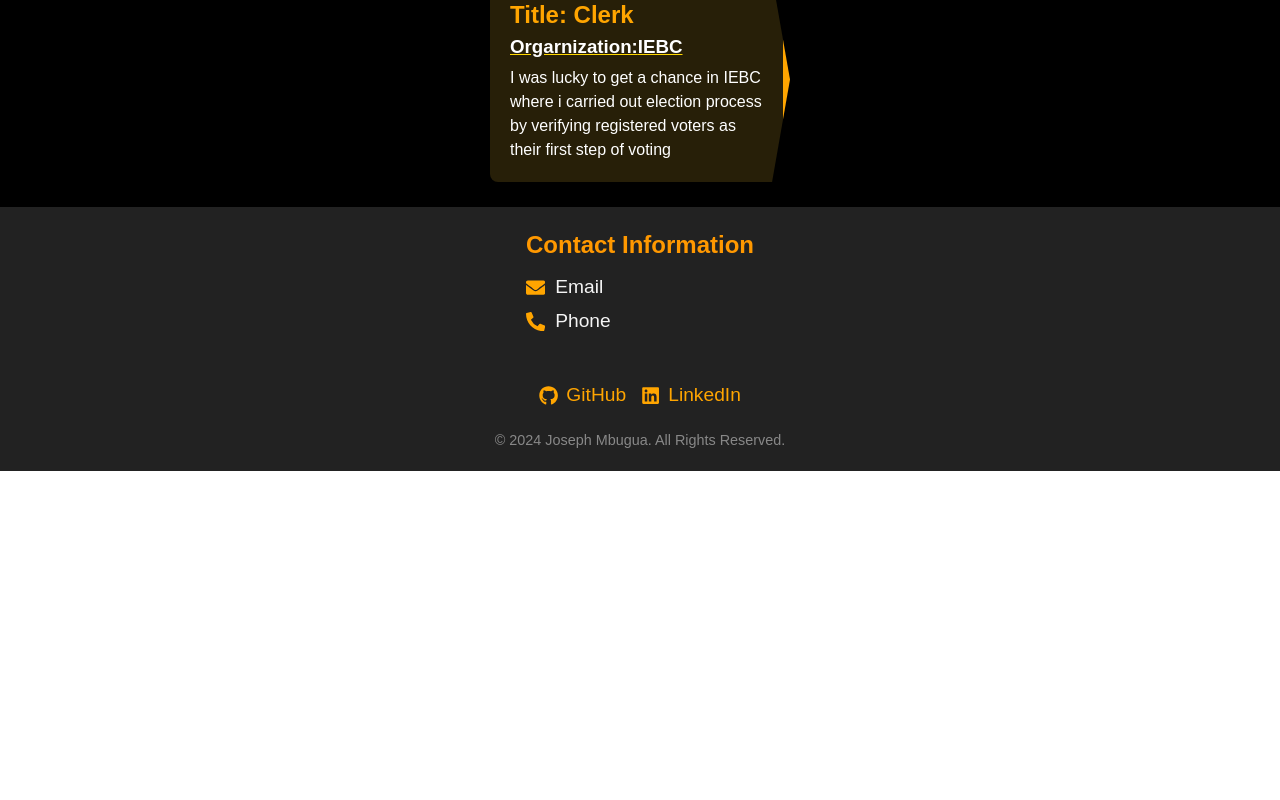
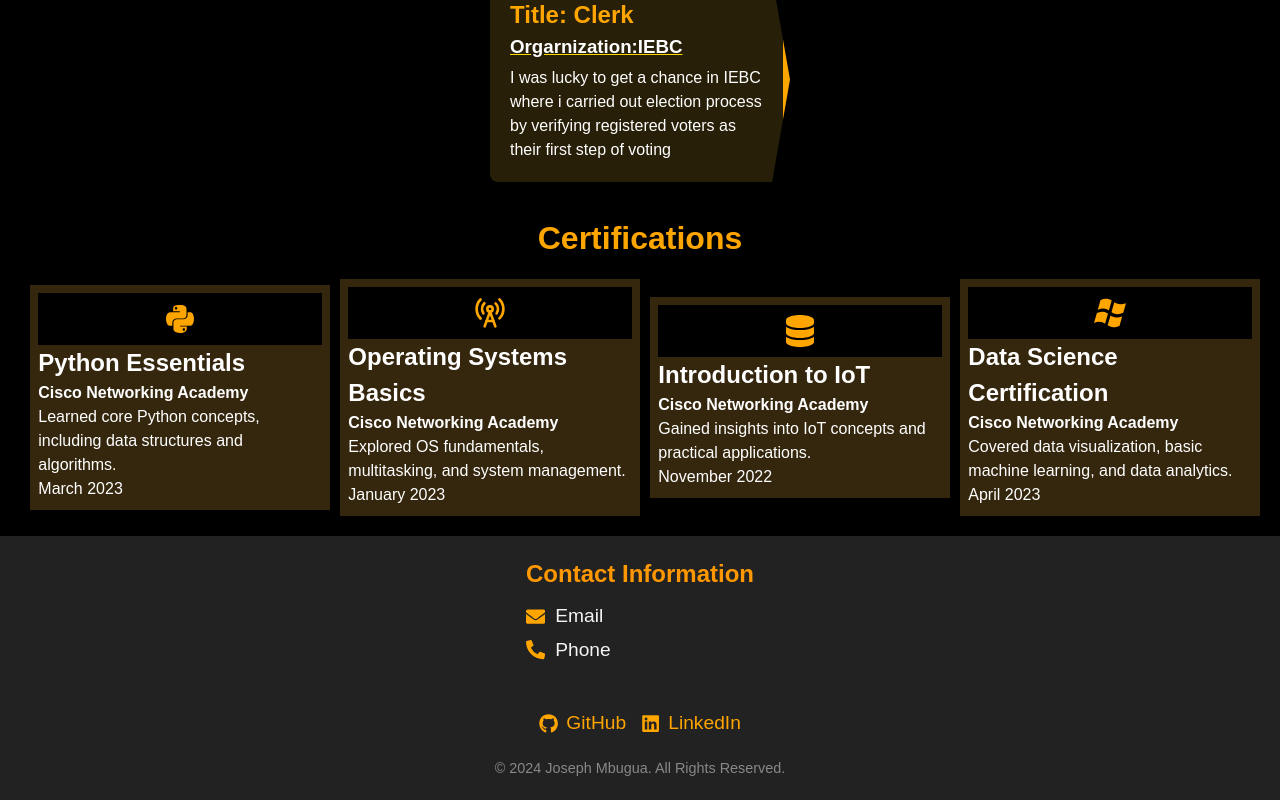
Before and after one commit to Joseh254/Portfolio, a React (Vite) app: page / in a window 1280 px wide. Shown: the part 3009-3809 px from the top of the page. Before the commit the page ends 3480 px from the top, so only its background shows below. Built offline with nearby package versions, Linux system fonts and the light colour scheme.

Commit message:
add cert component

```diff
--- a/package.json
+++ b/package.json
@@ -19,16 +19,20 @@
     "react": "^18.2.0",
     "react-dom": "^18.2.0",
     "react-icons": "^5.4.0",
-    "react-router-dom": "^7.0.2"
+    "react-router-dom": "^7.0.2",
+    "react-slick": "^0.30.2",
+    "slick-carousel": "^1.8.1"
   },
   "devDependencies": {
     "@types/react": "^18.2.66",
     "@types/react-dom": "^18.2.22",
     "@vitejs/plugin-react-swc": "^3.5.0",
+    "css-loader": "^7.1.2",
     "eslint": "^8.57.0",
     "eslint-plugin-react": "^7.34.1",
     "eslint-plugin-react-hooks": "^4.6.0",
     "eslint-plugin-react-refresh": "^0.4.6",
+    "style-loader": "^4.0.0",
     "vite": "^5.2.0"
   }
 }
--- /dev/null
+++ b/src/COMPONENTS/CERTIFICATIONS/Certification.css
@@ -0,0 +1,34 @@
+.certification-section{
+    display: flex;
+    flex-direction: column;
+    align-items: center;
+    background-color: var(--secondary-color);
+}
+.certification-heading{
+    color: var(--primary-color);
+    padding: .7rem;
+}
+.certification-wrapper{
+    display: flex;
+    justify-content: space-around;
+    margin: 1rem;
+    align-items: center;
+    color: var(--white-color);
+    flex-wrap: wrap
+}
+.certification-card{
+    background-color: rgb(53, 39, 14);
+    margin-left: 1rem;
+width: 30rem;
+    padding: .83rem;
+    margin-bottom: 1rem;
+
+}
+.certification-card h1{
+    color: var(--primary-color);
+    display: flex;
+    align-items: center;
+    justify-content: center;
+    padding: 1rem;
+    background-color: var(--secondary-color);
+}
--- /dev/null
+++ b/src/COMPONENTS/CERTIFICATIONS/CertificationCarousel.jsx
@@ -0,0 +1,57 @@
+import React from "react";
+import "./Certification.css";
+import { FaPython } from "react-icons/fa6";
+import { LuRadioTower } from "react-icons/lu";
+import { FaDatabase } from "react-icons/fa6";
+import { ImWindows } from "react-icons/im";
+function Certification() {
+  const certifications = [
+    {
+      icon: <FaPython/>,
+      title: "Python Essentials",
+      organization: "Cisco Networking Academy",
+      date: "March 2023",
+      description: "Learned core Python concepts, including data structures and algorithms.",
+    },
+    {
+      icon:<LuRadioTower/>,
+      title: "Operating Systems Basics",
+      organization: "Cisco Networking Academy",
+      date: "January 2023",
+      description: "Explored OS fundamentals, multitasking, and system management.",
+    },
+    {
+      icon:<FaDatabase/>,
+      title: "Introduction to IoT",
+      organization: "Cisco Networking Academy",
+      date: "November 2022",
+      description: "Gained insights into IoT concepts and practical applications.",
+    },
+    {
+      icon:<ImWindows/>,
+      title: "Data Science Certification",
+      organization: "Cisco Networking Academy",
+      date: "April 2023",
+      description: "Covered data visualization, basic machine learning, and data analytics.",
+    },
+  ];
+
+  return (
+    <div className="certification-section">
+      <h1 className="certification-heading">Certifications</h1>
+      <div className="certification-wrapper">
+        {certifications.map((certification, index) => (
+          <div key={index} className="certification-card">
+            <h1>{certification.icon}</h1>
+            <h2>{certification.title}</h2>
+            <h4>{certification.organization}</h4>
+            <p>{certification.description}</p>
+            <span className="certification-date">{certification.date}</span>
+          </div>
+        ))}
+     </div>
+    </div>
+  );
+}
+
+export default Certification;
--- a/src/PAGES/HOME/Home.jsx
+++ b/src/PAGES/HOME/Home.jsx
@@ -3,6 +3,7 @@ import Hero from "../../COMPONENTS/HEROSECTION/Hero";
 import Projects from "../../COMPONENTS/PROJECTS/Projects";
 import Skills from "../../COMPONENTS/SKILLS/Skills";
 import Experience from "../../COMPONENTS/EXPERIENCE/Experience";
+import Certification from "../../COMPONENTS/CERTIFICATIONS/CertificationCarousel.JSX";
 function Home() {
   return (
     <>
@@ -10,6 +11,8 @@ function Home() {
       <Skills/>
       <Projects/>
       <Experience/>
+      <Certification/>
+
     </>
   );
 }
```
Also changed, not shown: 1 other file (tests, documents, lock files or other folders).
